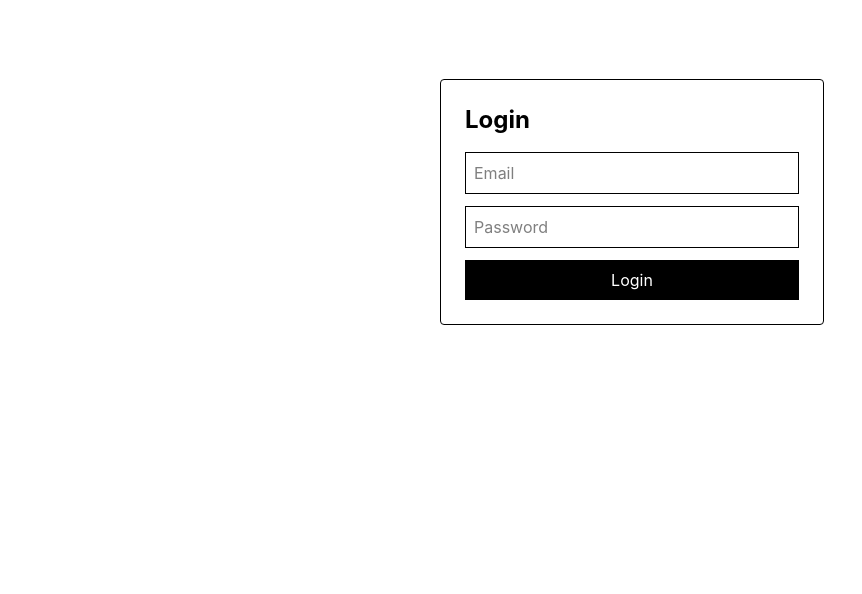
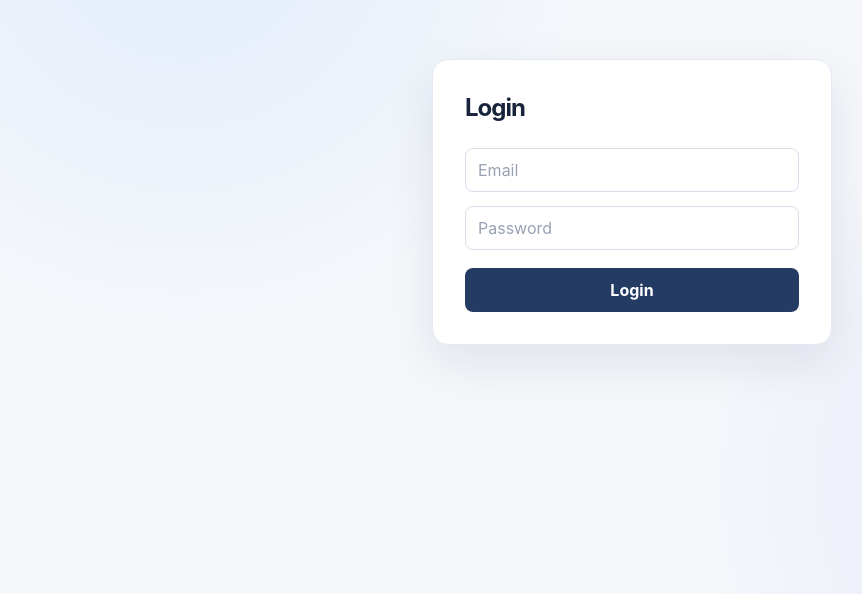
Before and after one commit to sambhavraj71/mern-pos-system, a React app in the folder frontend/: page / in a window 1280 px wide. Shown: the part 198-792 px from the top of the page, without its empty margins (8-870 px from the left). Built offline with nearby package versions, Linux system fonts and the light colour scheme; the HTML template or start-up script is replaced by a standard one.

Commit message:
Update index.css

```diff
--- a/frontend/src/index.css
+++ b/frontend/src/index.css
@@ -1,3 +1,405 @@
 @import "tailwindcss";
 
 @custom-variant dark (&:where(.dark, .dark *));
+
+/* ================================
+   POS SYSTEM - GLOBAL CSS POLISH
+   Keeps existing Tailwind layout and functionality.
+================================ */
+
+:root {
+  font-family: Inter, ui-sans-serif, system-ui, -apple-system, BlinkMacSystemFont,
+    "Segoe UI", sans-serif;
+  font-synthesis: none;
+  text-rendering: optimizeLegibility;
+  -webkit-font-smoothing: antialiased;
+  -moz-osx-font-smoothing: grayscale;
+  color: #172033;
+  background: #f5f7fb;
+}
+
+* {
+  box-sizing: border-box;
+}
+
+html {
+  min-width: 320px;
+  min-height: 100%;
+}
+
+body {
+  margin: 0;
+  min-width: 320px;
+  min-height: 100vh;
+  background: #f5f7fb;
+  color: #172033;
+}
+
+#root {
+  min-height: 100vh;
+}
+
+button,
+input,
+select,
+textarea {
+  font: inherit;
+}
+
+button {
+  cursor: pointer;
+  transition: background-color 160ms ease, color 160ms ease,
+    border-color 160ms ease, box-shadow 160ms ease, transform 160ms ease;
+}
+
+button:hover {
+  filter: brightness(0.97);
+}
+
+button:active {
+  transform: translateY(1px);
+}
+
+button:focus-visible,
+a:focus-visible,
+input:focus-visible,
+select:focus-visible,
+textarea:focus-visible {
+  outline: 3px solid rgba(59, 130, 246, 0.28);
+  outline-offset: 2px;
+}
+
+input,
+select,
+textarea {
+  min-height: 40px;
+  border: 1px solid #d7deea;
+  border-radius: 8px;
+  background: #fff;
+  color: #172033;
+  padding: 9px 12px;
+  transition: border-color 160ms ease, box-shadow 160ms ease;
+}
+
+input::placeholder,
+textarea::placeholder {
+  color: #98a2b3;
+}
+
+input:focus,
+select:focus,
+textarea:focus {
+  border-color: #5685e8;
+  box-shadow: 0 0 0 3px rgba(59, 130, 246, 0.10);
+  outline: none;
+}
+
+textarea {
+  resize: vertical;
+}
+
+/* Main application background */
+.min-h-screen.bg-gray-100 {
+  background: #f5f7fb;
+}
+
+/* Sidebar - same layout, cleaner finish */
+.w-64.bg-slate-900 {
+  background: linear-gradient(180deg, #17243b 0%, #101a2d 100%);
+  border-right: 1px solid rgba(255, 255, 255, 0.06);
+  box-shadow: 5px 0 22px rgba(15, 23, 42, 0.06);
+}
+
+.w-64.bg-slate-900 h1 {
+  letter-spacing: -0.04em;
+}
+
+.w-64.bg-slate-900 a {
+  display: block;
+  padding: 10px 12px;
+  border-radius: 8px;
+  color: #d5deec;
+  text-decoration: none;
+  transition: background-color 160ms ease, color 160ms ease,
+    padding-left 160ms ease;
+}
+
+.w-64.bg-slate-900 a:hover {
+  color: #fff;
+  background: rgba(96, 165, 250, 0.14);
+  padding-left: 16px;
+}
+
+.w-64.bg-slate-900 button {
+  border-radius: 8px;
+  font-weight: 600;
+}
+
+/* Top welcome bar */
+.flex-1 > div > .bg-white {
+  border-bottom: 1px solid #e8edf5;
+  box-shadow: 0 2px 10px rgba(15, 23, 42, 0.035);
+}
+
+/* Page headings */
+h1,
+h2,
+h3 {
+  letter-spacing: -0.025em;
+}
+
+h1 {
+  color: #172033;
+}
+
+/* Cards and bordered content panels */
+div.border.p-4.rounded,
+div.border.p-5.rounded,
+div.border.p-3.rounded {
+  border-color: #e3e9f2;
+  border-radius: 12px;
+  background: #fff;
+  box-shadow: 0 3px 12px rgba(15, 23, 42, 0.035);
+  transition: box-shadow 160ms ease, border-color 160ms ease;
+}
+
+div.border.p-4.rounded:hover,
+div.border.p-5.rounded:hover,
+div.border.p-3.rounded:hover {
+  border-color: #d5deeb;
+  box-shadow: 0 7px 18px rgba(15, 23, 42, 0.055);
+}
+
+/* Tables */
+table {
+  width: 100%;
+  border-collapse: separate;
+  border-spacing: 0;
+  overflow: hidden;
+  border: 1px solid #e3e9f2;
+  border-radius: 10px;
+  background: #fff;
+  font-size: 14px;
+}
+
+thead tr,
+tr.bg-gray-100 {
+  background: #f1f5f9;
+}
+
+th {
+  padding: 12px 14px;
+  color: #475467;
+  font-size: 12px;
+  font-weight: 700;
+  letter-spacing: 0.045em;
+  text-align: left;
+  text-transform: uppercase;
+  white-space: nowrap;
+}
+
+td {
+  padding: 12px 14px;
+  color: #344054;
+  border-top: 1px solid #edf0f5;
+  vertical-align: middle;
+}
+
+tbody tr {
+  transition: background-color 140ms ease;
+}
+
+tbody tr:hover {
+  background: #f8faff;
+}
+
+/* Buttons retain their existing Tailwind colors */
+button.rounded,
+button[class*="rounded"] {
+  border-radius: 8px;
+  font-weight: 600;
+}
+
+button.bg-black {
+  background: #24344f;
+}
+
+button.bg-black:hover {
+  background: #17243b;
+}
+
+button.bg-blue-500,
+button.bg-blue-600 {
+  box-shadow: 0 2px 5px rgba(37, 99, 235, 0.14);
+}
+
+button.bg-green-500,
+button.bg-green-600 {
+  box-shadow: 0 2px 5px rgba(22, 163, 74, 0.12);
+}
+
+button.bg-red-500,
+button.bg-red-600 {
+  box-shadow: 0 2px 5px rgba(220, 38, 38, 0.12);
+}
+
+/* Login form - no JSX changes required */
+body #root > div.h-screen {
+  min-height: 100vh;
+  padding: 24px;
+  background:
+    radial-gradient(circle at 15% 15%, rgba(96, 165, 250, 0.13), transparent 32%),
+    radial-gradient(circle at 85% 85%, rgba(99, 102, 241, 0.10), transparent 30%),
+    #f5f7fb;
+}
+
+body #root > div.h-screen > form {
+  width: min(100%, 400px);
+  padding: 32px;
+  border: 1px solid #e4eaf3;
+  border-radius: 16px;
+  background: #fff;
+  box-shadow: 0 18px 50px rgba(15, 23, 42, 0.09);
+}
+
+body #root > div.h-screen > form h2 {
+  margin-bottom: 24px;
+  color: #17243b;
+  letter-spacing: -0.04em;
+}
+
+body #root > div.h-screen > form input {
+  display: block;
+  width: 100%;
+  min-height: 44px;
+  margin-bottom: 14px;
+}
+
+body #root > div.h-screen > form button {
+  min-height: 44px;
+  margin-top: 4px;
+  border-radius: 8px;
+  background: #243b63;
+  font-weight: 700;
+}
+
+body #root > div.h-screen > form button:hover {
+  background: #172b4d;
+}
+
+/* Modals and dialogs */
+.fixed.inset-0 {
+  backdrop-filter: blur(3px);
+}
+
+[role="dialog"],
+.fixed.inset-0 > div {
+  border-radius: 12px;
+}
+
+/* Dark mode - follows the existing sidebar toggle */
+.dark body {
+  background: #111827;
+  color: #e5e7eb;
+}
+
+.dark .min-h-screen.bg-gray-100 {
+  background: #111827;
+}
+
+.dark .flex-1 > div > .bg-white {
+  border-color: #273449;
+}
+
+.dark h1 {
+  color: #f3f4f6;
+}
+
+.dark div.border.p-4.rounded,
+.dark div.border.p-5.rounded,
+.dark div.border.p-3.rounded {
+  border-color: #344155;
+  background: #1f2937;
+  box-shadow: none;
+}
+
+.dark table {
+  border-color: #344155;
+  background: #1f2937;
+}
+
+.dark thead tr,
+.dark tr.bg-gray-100 {
+  background: #273449;
+}
+
+.dark th {
+  color: #cbd5e1;
+}
+
+.dark td {
+  color: #e5e7eb;
+  border-color: #344155;
+}
+
+.dark tbody tr:hover {
+  background: #273449;
+}
+
+.dark input,
+.dark select,
+.dark textarea {
+  border-color: #475569;
+  background: #1f2937;
+  color: #f3f4f6;
+}
+
+.dark input::placeholder,
+.dark textarea::placeholder {
+  color: #94a3b8;
+}
+
+/* Smaller screens */
+@media (max-width: 768px) {
+  .w-64.bg-slate-900 {
+    width: 190px;
+    min-width: 190px;
+    padding: 14px;
+  }
+
+  .flex-1 > div > .p-6 {
+    padding: 16px;
+  }
+
+  table {
+    display: block;
+    overflow-x: auto;
+    white-space: nowrap;
+  }
+
+  th,
+  td {
+    padding: 10px 12px;
+  }
+}
+
+@media (max-width: 520px) {
+  .w-64.bg-slate-900 {
+    width: 150px;
+    min-width: 150px;
+    padding: 10px;
+  }
+
+  .w-64.bg-slate-900 h1 {
+    font-size: 18px;
+  }
+
+  .w-64.bg-slate-900 a {
+    padding: 8px 7px;
+    font-size: 13px;
+  }
+
+  body #root > div.h-screen > form {
+    padding: 24px;
+  }
+}
```
